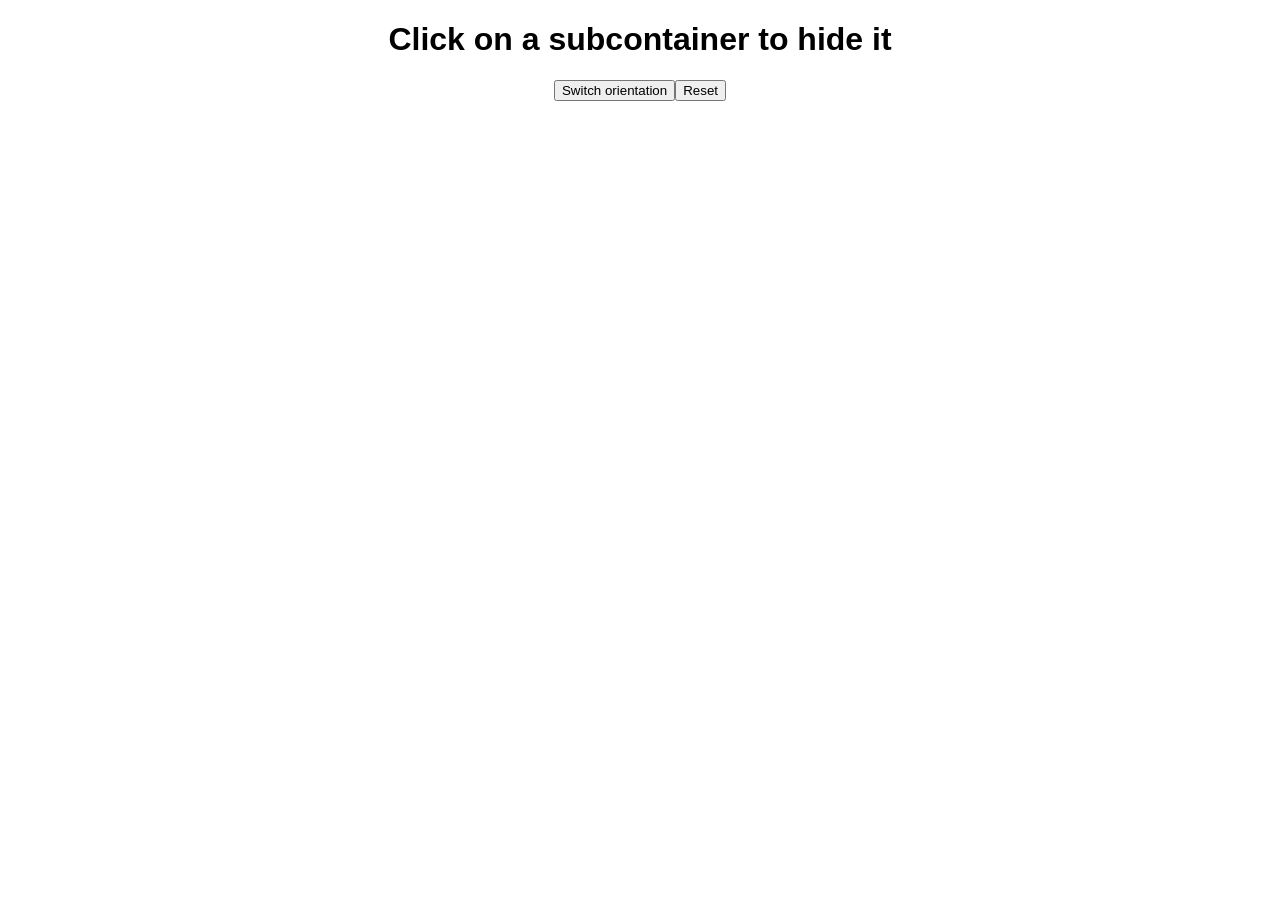
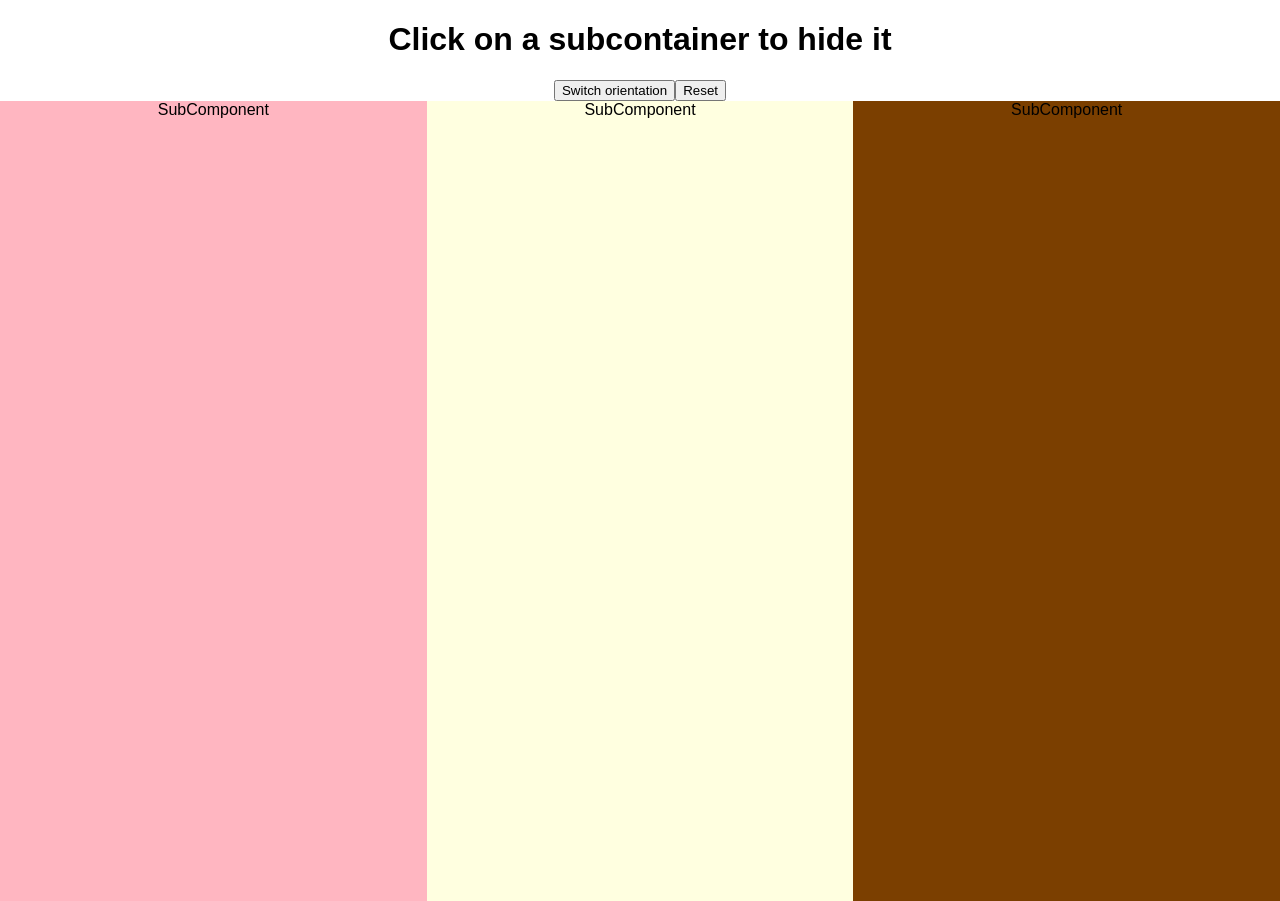
Before and after one commit to Swoodend/majik-frontend, a React (Create React App) app: page / in a window 1280 px wide. Built offline with nearby package versions, Linux system fonts and the light colour scheme.

Commit message:
handles SubContainer components being passed to Container as children, instead of props

```diff
--- a/src/Container.js
+++ b/src/Container.js
@@ -5,7 +5,7 @@ export default class Container extends Component {
     render(){
         return (
             <div style={{width:"100vw", height:"100vh"}} className={"container" + " " + this.props.orientation}>
-                {this.props.subContainers}
+                {this.props.children}
             </div>
         );
     }
```
